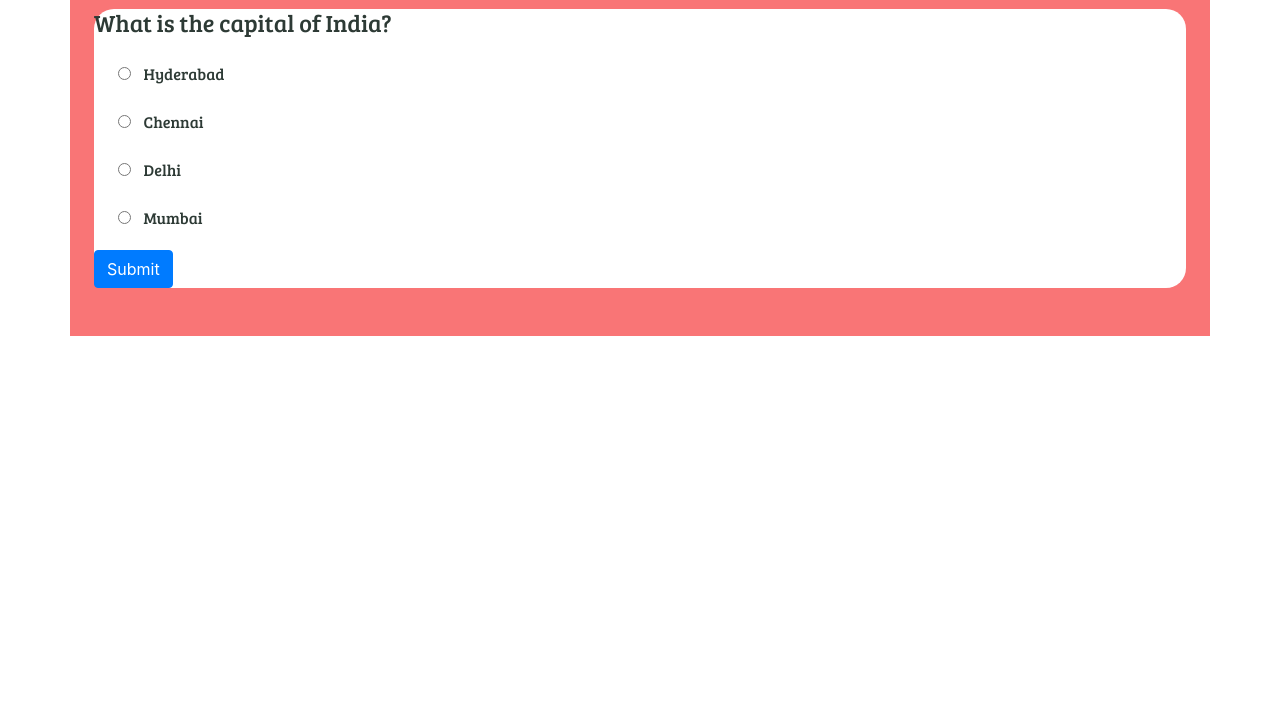
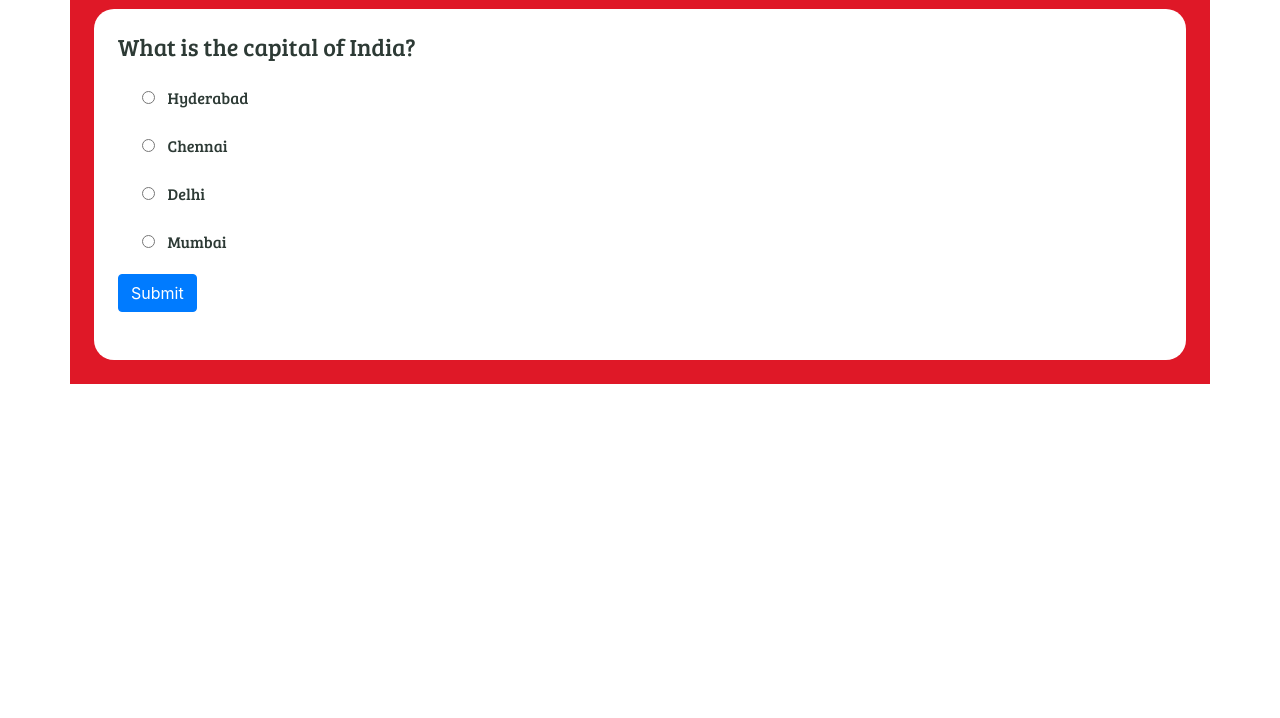
Before and after one commit to vineethsankre/Web-development-concepts, a plain HTML site: page Forms/Answer the question/index.html in a window 1280 px wide. Shown: the part 82-800 px from the top of the page. Drawn offline with nearby package versions, Linux system fonts and the light colour scheme.

Commit message:
Q.Answer the question, styles modified

```diff
--- a/Forms/Answer the question/index.html
+++ b/Forms/Answer the question/index.html
@@ -12,7 +12,7 @@
         <div class="row">
             <div class="bg-container col-12 p-4">
                 <h1 class="heading mb-4 text-center">Answer the Question</h1>
-                <form class="questions-form" id="questionsForm">
+                <form class="questions-form p-4" id="questionsForm">
                     <h1 class="question">What is the capital of India?</h1>
                     <div id="cities" class="d-flex flex-column ml-4">
                         <div class="mt-2 mb-2">
--- a/Forms/Answer the question/styles.css
+++ b/Forms/Answer the question/styles.css
@@ -1,7 +1,7 @@
 @import url("https://fonts.googleapis.com/css2?family=Bree+Serif&family=Monoton&family=Open+Sans:wght@400;700&family=Playfair+Display+SC:wght@400;700&family=Playfair+Display:wght@400;700&family=Roboto:wght@400;700&family=Source+Sans+Pro:wght@400;700&family=Work+Sans:wght@400;700&display=swap");
 
 .bg-container {
-    background-color: #f97576;
+    background-color: #df1827;
 }
 
 .heading {
```
